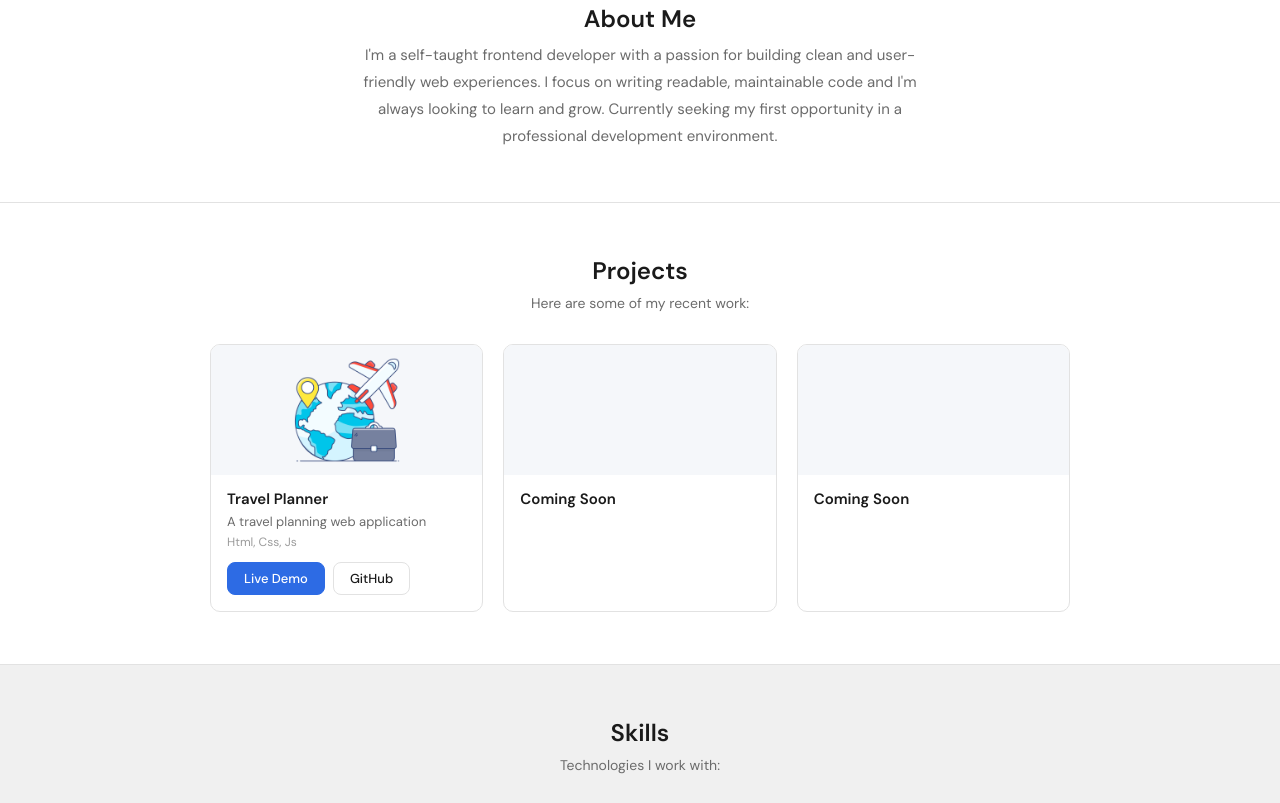
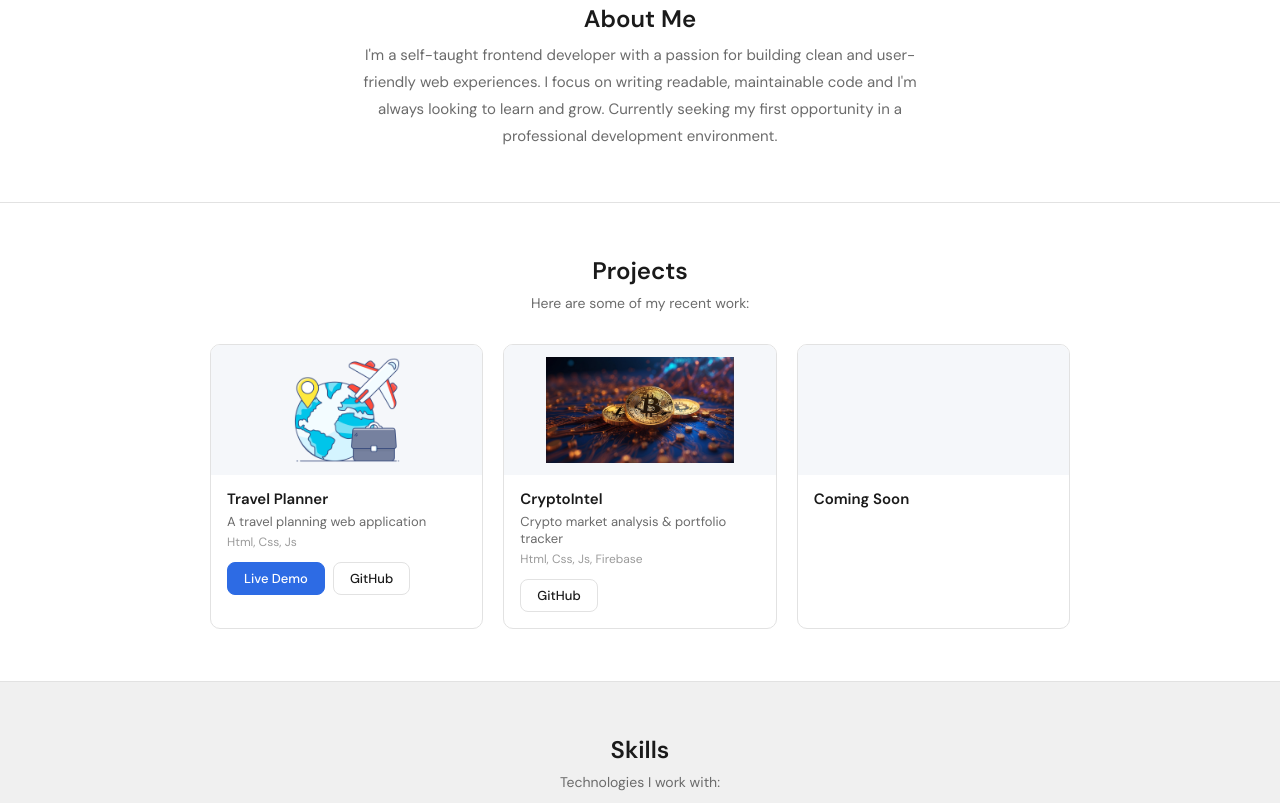
Before and after one commit to Kostaspallas12/portofolio, a plain HTML site: page portofolio-master/index1.html in a window 1280 px wide. Shown: the part 362-1165 px from the top of the page. Drawn offline with Linux system fonts and the light colour scheme.

Commit message:
Add CryptoIntel project

```diff
--- a/portofolio-master/index1.html
+++ b/portofolio-master/index1.html
@@ -56,11 +56,16 @@
         </div>
 
         <div class="project-card">
-            <div class="project-thumb"></div>
-            <div class="project-body">
-                <h3>Coming Soon</h3>
-            </div>
+    <img src="cryptoicon.jpg" alt="CryptoIntel" class="project-thumb">
+    <div class="project-body">
+        <h3>CryptoIntel</h3>
+        <p>Crypto market analysis & portfolio tracker</p>
+        <span>Html, Css, Js, Firebase</span>
+        <div class="project-btns">
+            <a href="https://github.com/Kostaspallas12/cryptoapp" target="_blank" class="btn btn-outline">GitHub</a>
         </div>
+    </div>
+</div>
 
         <div class="project-card">
             <div class="project-thumb"></div>
```
Also changed, not shown: portofolio-master/cryptoicon.jpg (added).
